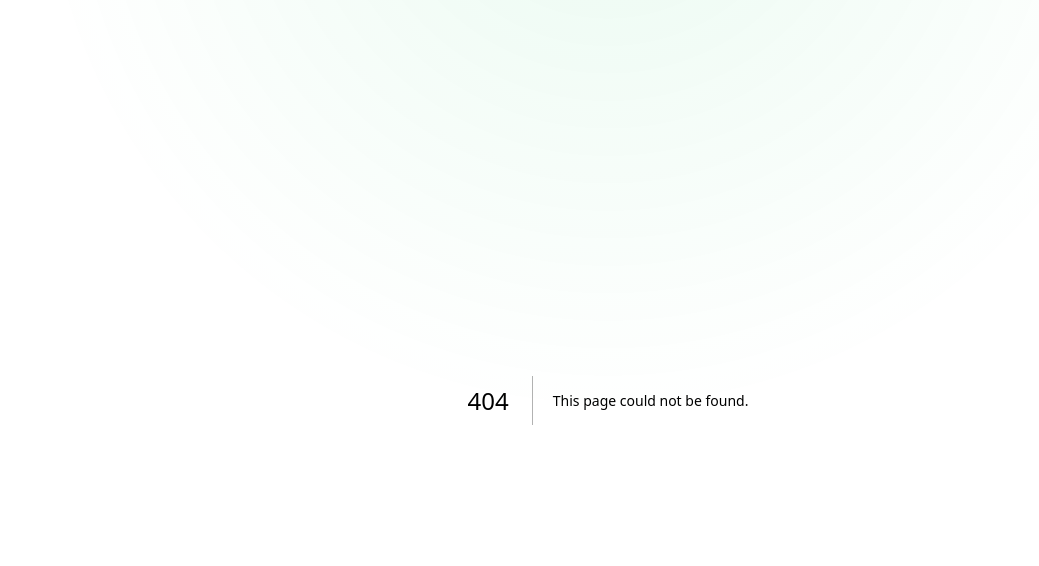
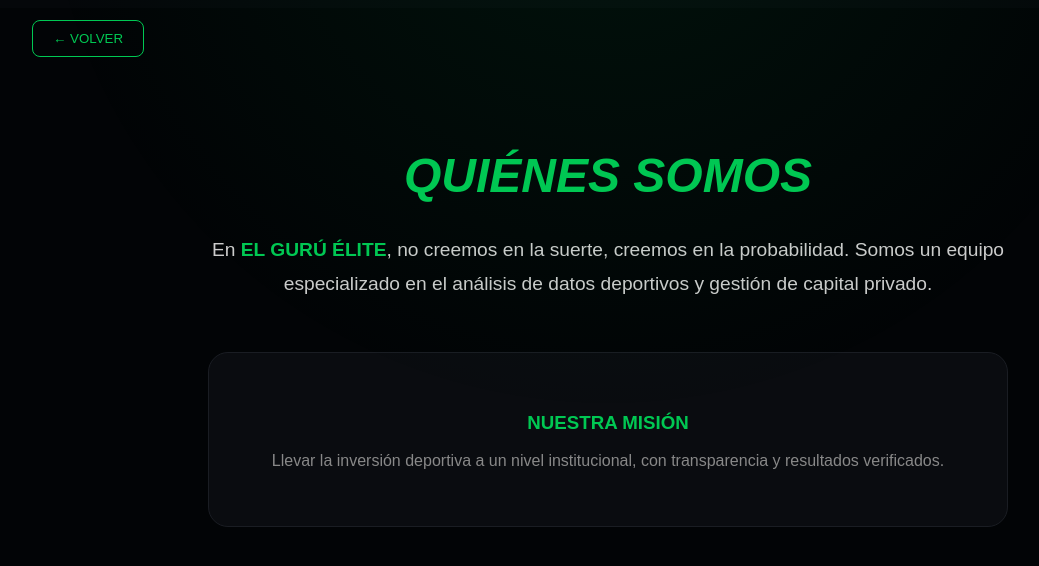
Before and after one commit to DeVx1978/el-guru-elite, a Next.js app: page /quienes-somos in a window 1280 px wide. Before the commit this address had no page. Shown: the top 566 px of the page, without its empty margins (32-1071 px from the left). Built offline with nearby package versions, Linux system fonts and the light colour scheme.

Commit message:
Creada pagina quienes somos

```diff
--- /dev/null
+++ b/src/app/quienes-somos/page.tsx
@@ -0,0 +1,26 @@
+"use client";
+import React from 'react';
+
+export default function QuienesSomos() {
+  return (
+    <main style={{ backgroundColor: '#020406', minHeight: '100vh', color: 'white', fontFamily: 'Arial', padding: '100px 5%' }}>
+      <nav style={{ position: 'absolute', top: 20, left: '5%' }}>
+        <button onClick={() => window.location.href = '/'} style={{ background: 'transparent', color: '#00C853', border: '1px solid #00C853', padding: '10px 20px', borderRadius: '8px', cursor: 'pointer' }}>
+          ← VOLVER
+        </button>
+      </nav>
+
+      <section style={{ maxWidth: '800px', margin: '0 auto', textAlign: 'center' }}>
+        <h1 style={{ color: '#00C853', fontSize: '3rem', marginBottom: '30px', fontStyle: 'italic' }}>QUIÉNES SOMOS</h1>
+        <p style={{ fontSize: '1.2rem', lineHeight: '1.8', color: '#ccc' }}>
+          En <span style={{ color: '#00C853', fontWeight: 'bold' }}>EL GURÚ ÉLITE</span>, no creemos en la suerte, creemos en la probabilidad.
+          Somos un equipo especializado en el análisis de datos deportivos y gestión de capital privado.
+        </p>
+        <div style={{ marginTop: '50px', padding: '40px', background: '#0a0c10', borderRadius: '20px', border: '1px solid #1a1d23' }}>
+          <h3 style={{ color: '#00C853' }}>NUESTRA MISIÓN</h3>
+          <p style={{ color: '#888' }}>Llevar la inversión deportiva a un nivel institucional, con transparencia y resultados verificados.</p>
+        </div>
+      </section>
+    </main>
+  );
+}
```
